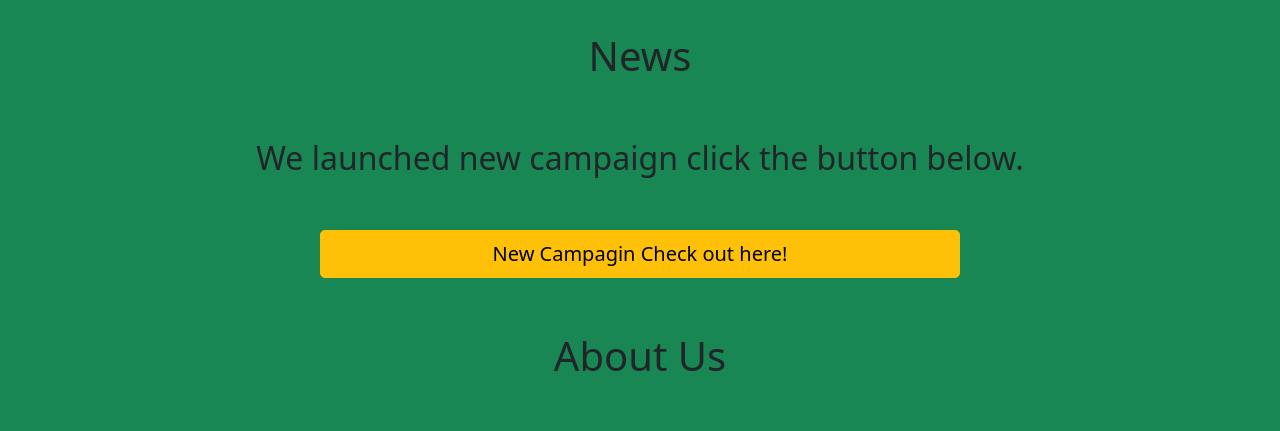
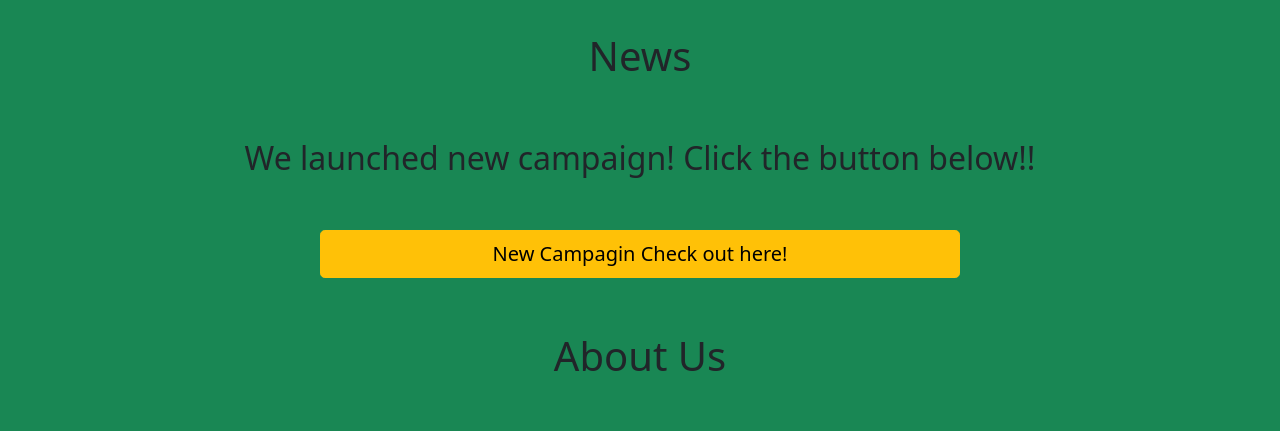
Before and after one commit to Amelia075/test, a plain HTML site: page index.html in a window 1280 px wide. Shown: the part 334-765 px from the top of the page. Drawn offline with nearby package versions, Linux system fonts and the light colour scheme.

Commit message:
Update index.html

```diff
--- a/index.html
+++ b/index.html
@@ -89,7 +89,7 @@
 
   <body class="bg-success">
 <div class="text-center fs-1 my-5">News</div>
-  <div class="text-center fs-2 my-5">We launched new campaign click the button below.</div>
+  <div class="text-center fs-2 my-5">We launched new campaign! Click the button below!!</div>
   <a href="#campaign" class="link-warning"><div class="d-grid gap-2 col-6 mx-auto" ><button type="button" class="btn btn-warning btn-lg" >New Campagin  Check out here!</button>  </div></a>
 
     <div class="text-center fs-1 my-5" id="aboutus" >About Us</div>
```
